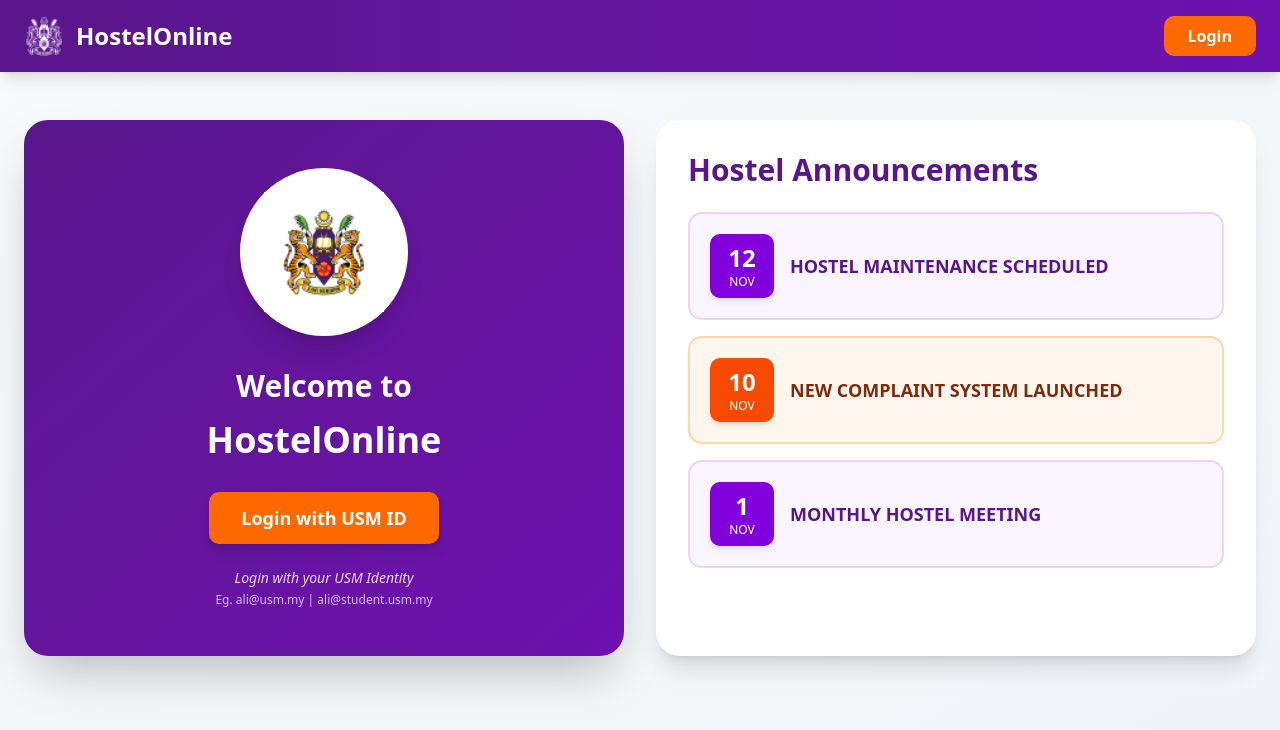
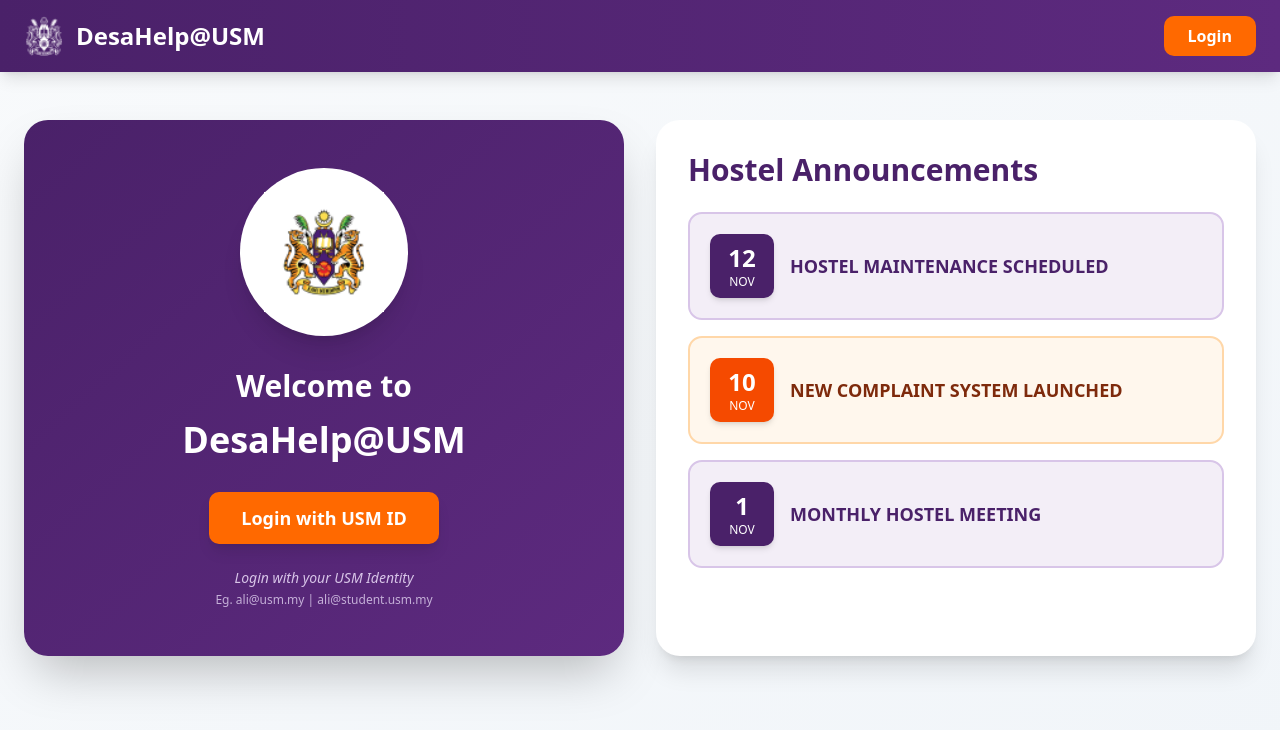
Before and after one commit to danishayman/CMT322-Asg1, a Next.js app: page / in a window 1280 px wide. Shown: the top 730 px of the page. Built offline with nearby package versions, Linux system fonts and the light colour scheme.

Commit message:
Update color scheme and branding in Home component

```diff
--- a/app/page.tsx
+++ b/app/page.tsx
@@ -7,7 +7,7 @@
       day: "12",
       month: "Nov",
       title: "HOSTEL MAINTENANCE SCHEDULED",
-      color: "bg-purple-700"
+      color: "bg-[#4A2169]"
     },
     {
       day: "10",
@@ -19,14 +19,14 @@
       day: "1",
       month: "Nov",
       title: "MONTHLY HOSTEL MEETING",
-      color: "bg-purple-700"
-    }
+      color: "bg-[#4A2169]"
+    },
   ];
 
   return (
     <div className="min-h-screen bg-linear-to-br from-slate-50 to-slate-100">
       {/* Header */}
-      <header className="bg-linear-to-r from-purple-900 to-purple-800 shadow-lg">
+      <header className="bg-linear-to-r from-[#4A2169] to-[#5d2a7f] shadow-lg">
         <div className="container mx-auto px-6 py-4 flex items-center justify-between">
           <div className="flex items-center gap-3">
             <Image
@@ -36,7 +36,7 @@
               height={40}
               className="brightness-0 invert"
             />
-            <h1 className="text-2xl font-bold text-white">HostelOnline</h1>
+            <h1 className="text-2xl font-bold text-white">DesaHelp@USM</h1>
           </div>
           <Link
             href="/login"
@@ -51,7 +51,7 @@
       <main className="container mx-auto px-6 py-12">
         <div className="grid lg:grid-cols-2 gap-8 max-w-7xl mx-auto">
           {/* Welcome Card */}
-          <div className="bg-linear-to-br from-purple-900 to-purple-800 rounded-3xl shadow-2xl p-12 flex flex-col items-center justify-center text-center text-white min-h-[500px]">
+          <div className="bg-linear-to-br from-[#4A2169] to-[#5d2a7f] rounded-3xl shadow-2xl p-12 flex flex-col items-center justify-center text-center text-white min-h-[500px]">
             <div className="mb-8 bg-white rounded-full p-6 shadow-xl">
               <Image
                 src="/usm-crest-95.png"
@@ -61,24 +61,24 @@
               />
             </div>
             <h2 className="text-3xl font-bold mb-4">Welcome to</h2>
-            <h1 className="text-4xl font-bold mb-8">HostelOnline</h1>
+            <h1 className="text-4xl font-bold mb-8">DesaHelp@USM</h1>
             <Link
               href="/login"
               className="bg-orange-500 hover:bg-orange-600 text-white px-8 py-3 rounded-lg font-semibold text-lg transition-colors shadow-lg"
             >
               Login with USM ID
             </Link>
-            <p className="mt-6 text-purple-200 italic text-sm">
+            <p className="mt-6 text-[#d8c5e8] italic text-sm">
               Login with your USM Identity
             </p>
-            <p className="text-purple-300 text-xs mt-1">
+            <p className="text-[#c5b0d8] text-xs mt-1">
               Eg. ali@usm.my | ali@student.usm.my
             </p>
           </div>
 
           {/* Announcements Section */}
           <div className="bg-white rounded-3xl shadow-xl p-8">
-            <h2 className="text-3xl font-bold text-purple-900 mb-6">
+            <h2 className="text-3xl font-bold text-[#4A2169] mb-6">
               Hostel Announcements
             </h2>
             <div className="space-y-4">
@@ -86,8 +86,8 @@
                 <div
                   key={index}
                   className={`${
-                    announcement.color === "bg-purple-700"
-                      ? "bg-purple-50 border-purple-200"
+                    announcement.color === "bg-[#4A2169]"
+                      ? "bg-[#f3eef7] border-[#d8c5e8]"
                       : "bg-orange-50 border-orange-200"
                   } border-2 rounded-xl p-5 hover:shadow-lg transition-all cursor-pointer`}
                 >
@@ -97,8 +97,8 @@
                       <span className="text-xs uppercase">{announcement.month}</span>
                     </div>
                     <h3 className={`font-bold text-lg ${
-                      announcement.color === "bg-purple-700"
-                        ? "text-purple-900"
+                      announcement.color === "bg-[#4A2169]"
+                        ? "text-[#4A2169]"
                         : "text-orange-900"
                     }`}>
                       {announcement.title}
```
